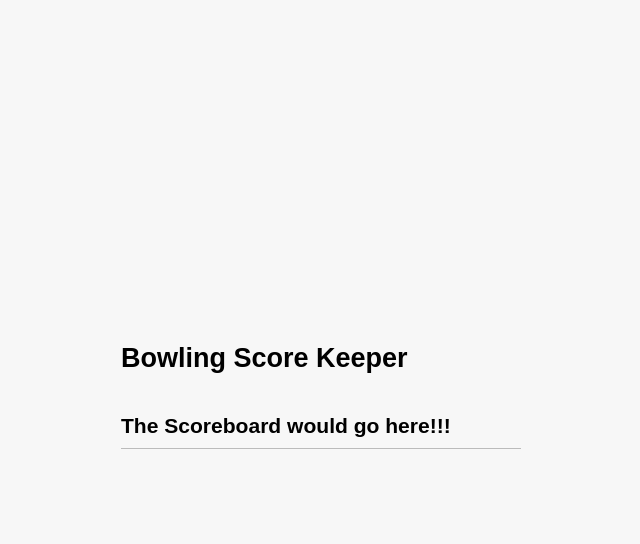
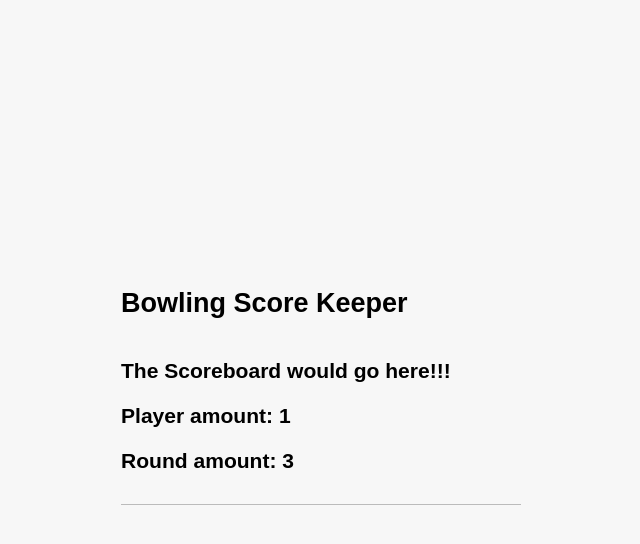
Before and after one commit to iivariepic/Bowling-Score-Keeper, a React (Create React App) app: page / in a window 1280 px wide. Both pictures are taken after a click on the button "Start Game with these Settings". Shown: the top 544 px of the page, without its empty margins (319-959 px from the left). Built offline with nearby package versions, Linux system fonts and the light colour scheme.

Commit message:
Update scoreboard filler text

```diff
--- a/src/components/Scoreboard.js
+++ b/src/components/Scoreboard.js
@@ -1,9 +1,15 @@
-import React from "react";
+import React, { useContext } from "react";
+import { GlobalContext } from "../context/GlobalState";
 
 export const Scoreboard = () => {
+    const { game } = useContext(GlobalContext);
+
+
     return (
         <h3>
             The Scoreboard would go here!!!
+            <p>Player amount: {game.players}</p>
+            <p>Round amount: {game.rounds}</p>
         </h3>
     )
 }
```
